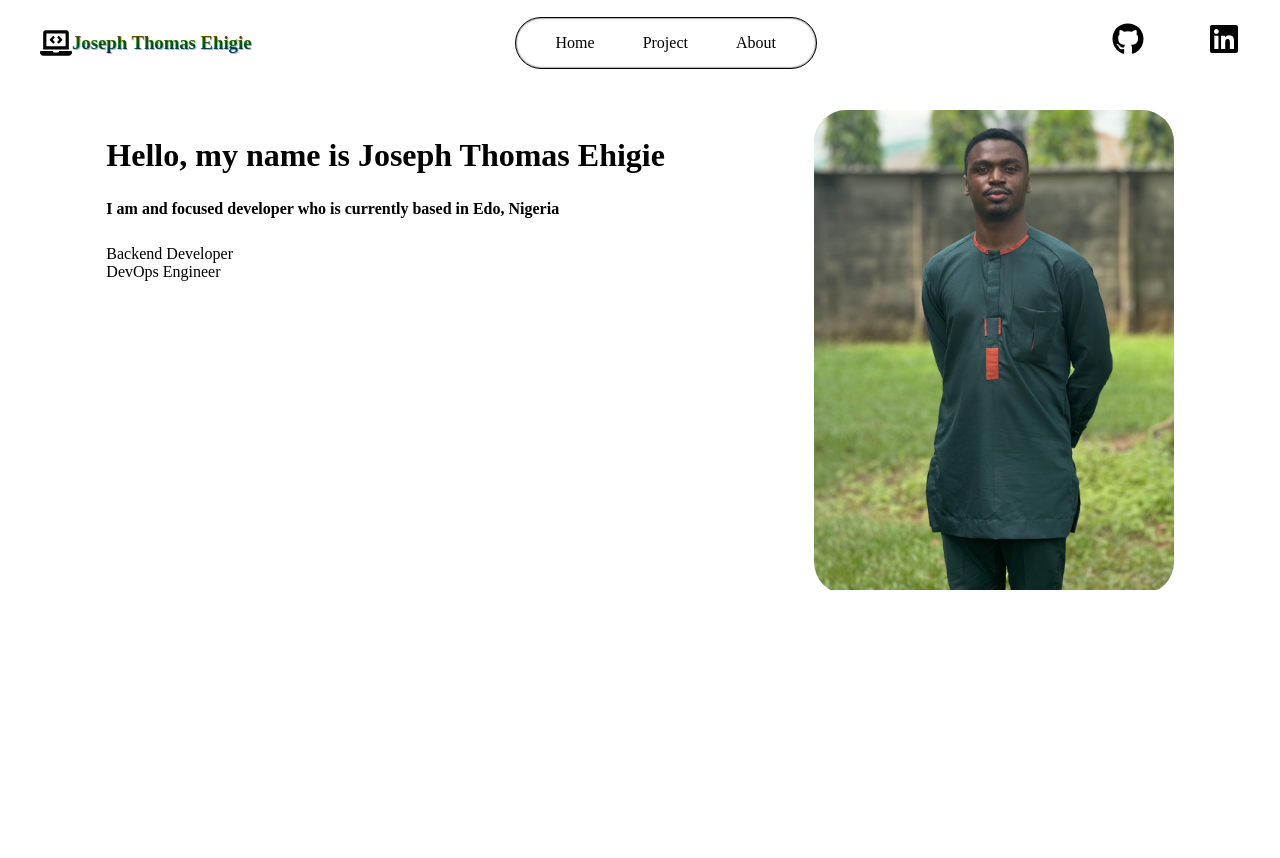
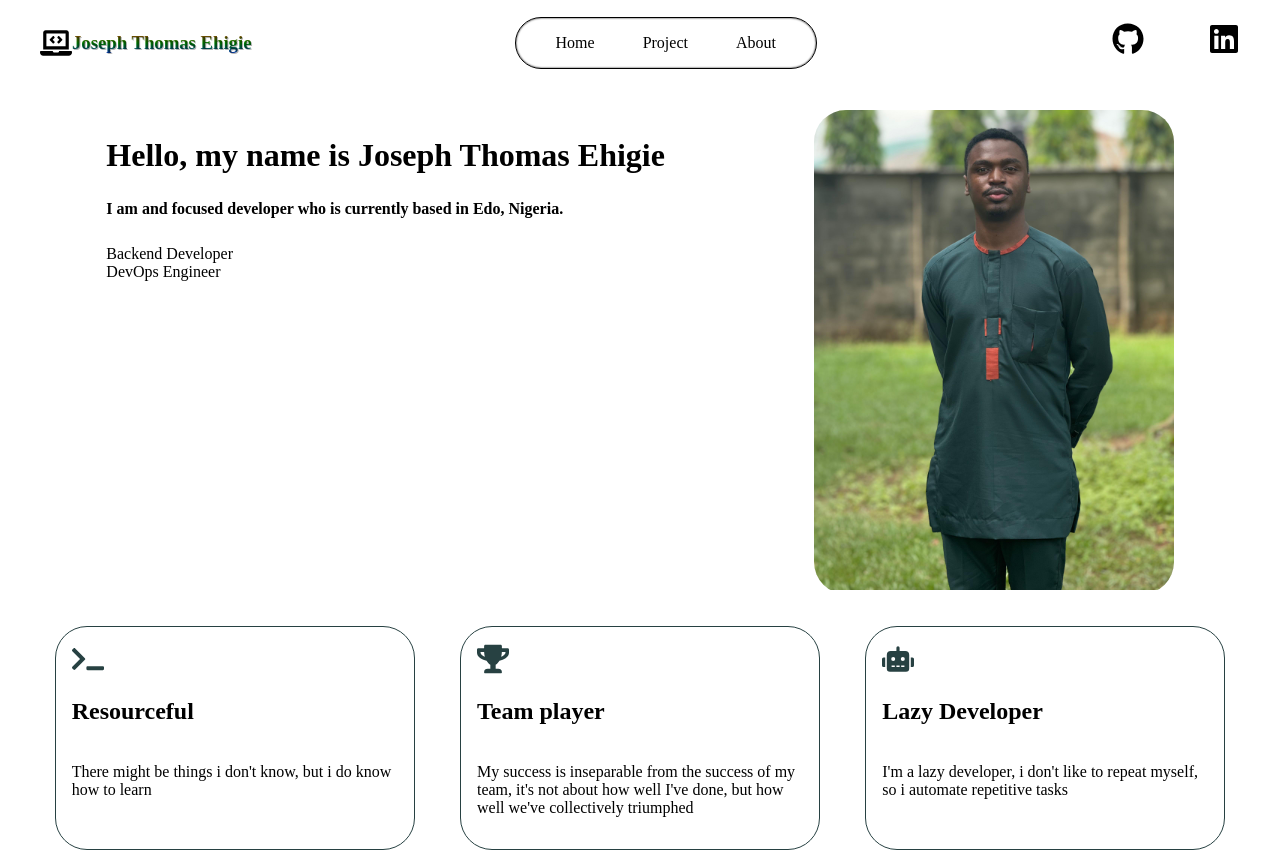
Before and after one commit to jojothomas1515/myportfolio_react, a React (Create React App) app: page / in a window 1280 px wide. Before the commit the page ends 800 px from the top, so only its background shows below. Built offline with nearby package versions, Linux system fonts and the light colour scheme; some icons are missing.

Commit message:
some update

```diff
--- a/src/pages/Home.tsx
+++ b/src/pages/Home.tsx
@@ -1,5 +1,6 @@
 import React, { Component } from 'react';
-import '../styles/pages/Home.css'
+import '../styles/pages/Home.css';
+import { FaMeetup, FaRobot, FaTerminal, FaTrophy } from 'react-icons/fa';
 
 class Home extends Component {
 
@@ -12,14 +13,32 @@ class Home extends Component {
             <div className={'hello'}>
               <h1> Hello, my name is Joseph Thomas Ehigie
               </h1>
-              <h5>I am and <b>focused developer</b> who is currently based in Edo, Nigeria</h5>
+              <h5>I am and <b>focused developer</b> who is currently based in Edo, Nigeria.</h5>
               <div className='pc_only'>
                 <div className='ss'>Backend Developer</div>
                 <div className='ss'>DevOps Engineer</div>
               </div>
             </div>
             <div className={'image_container'}>
-              <img id={'fine_boy'} src={require('../images/jojo_thomas.jpeg')} alt={'Joseph Thomas on a field'}/>
+              <img id={'fine_boy'} src={require('../images/jojo_thomas.jpeg')} alt={'Joseph Thomas on a field'} />
+            </div>
+          </section>
+          <section className='soft_skills'>
+            <div className='soft_skill_container'>
+              <FaTerminal />
+              <h3>Resourceful</h3>
+              <p>There might be things i don't know, but i do know how to learn</p>
+            </div>
+            <div className='soft_skill_container'>
+              <FaTrophy />
+              <h3>Team player</h3>
+              <p>My success is inseparable from the success of my team, it's not about how well I've done, but how well
+                we've collectively triumphed</p>
+            </div>
+            <div className='soft_skill_container'>
+              <FaRobot />
+              <h3>Lazy Developer</h3>
+              <p>I'm a lazy developer, i don't like to repeat myself, so i automate repetitive tasks</p>
             </div>
           </section>
         </main>
--- a/src/styles/pages/Home.css
+++ b/src/styles/pages/Home.css
@@ -20,5 +20,39 @@ main section.intro .image_container {
   overflow: hidden;
   max-width: 360px;
 }
+main section.soft_skills {
+  margin-top: 2rem;
+  display: flex;
+  flex-wrap: wrap;
+  justify-content: space-between;
+  gap: 1rem;
+}
+main section.soft_skills .soft_skill_container {
+  margin-inline: auto;
+  border-radius: 2rem;
+  border: 1px solid #274142;
+  overflow: hidden;
+  max-width: 360px;
+  padding: 1rem;
+  display: flex;
+  flex-direction: column;
+  background-color: var(--color-primary);
+  color: var(--color-white);
+  transition: all 0.3s ease-in-out;
+}
+main section.soft_skills .soft_skill_container svg {
+  font-size: 2rem;
+  color: #274142;
+}
+main section.soft_skills .soft_skill_container:hover {
+  transform: scale(1.1);
+}
+main section.soft_skills .soft_skill_container h3 {
+  font-size: 1.5rem;
+  line-height: 1.5rem;
+}
+main section.soft_skills .soft_skill_container p {
+  font-size: 1rem;
+}
 
 /*# sourceMappingURL=Home.css.map */
--- a/src/styles/pages/Home.scss
+++ b/src/styles/pages/Home.scss
@@ -23,4 +23,45 @@ main {
       max-width: 360px;
     }
   }
+
+
+  section.soft_skills {
+    margin-top: 2rem;
+    display: flex;
+    flex-wrap: wrap;
+    justify-content: space-between;
+    gap: 1rem;
+
+    .soft_skill_container {
+      margin-inline: auto;
+      border-radius: 2rem;
+      border: 1px solid #274142;
+      overflow: hidden;
+      max-width: 360px;
+      padding: 1rem;
+      display: flex;
+      flex-direction: column;
+      background-color: var(--color-primary);
+      color: var(--color-white);
+      transition: all 0.3s ease-in-out;
+
+      svg {
+        font-size: 2rem;
+        color: #274142;
+      }
+
+      &:hover {
+        transform: scale(1.1);
+      }
+
+      h3 {
+        font-size: 1.5rem;
+        line-height: 1.5rem;
+      }
+
+      p {
+        font-size: 1rem;
+      }
+    }
+  }
 }
```
Also changed, not shown: 1 other file (tests, documents, lock files or other folders).
